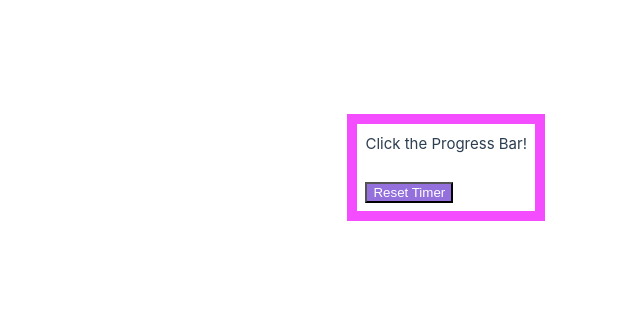
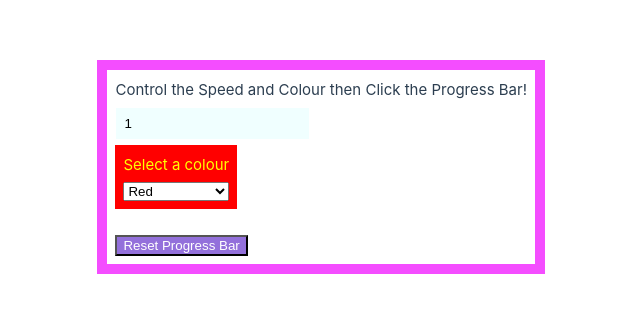
Before and after one commit to MSA0202/vue-minis, a Vue app: page / in a window 1280 px wide. Shown: the part 228-540 px from the top of the page, without its empty margins (95-735 px from the left). Built offline with nearby package versions, Linux system fonts and the light colour scheme.

Commit message:
Task 9 - Add speed controller based on user input and colouring for the progress bar

```diff
--- a/src/components/task9-progressbar/BaseProgressBar.vue
+++ b/src/components/task9-progressbar/BaseProgressBar.vue
@@ -1,13 +1,19 @@
 <template>
 <div class="wrapper">
-<!-- todo allow user input that can control the timeout to increase speed -->
-  <label style="width: fit-content">Click the Progress Bar!</label>
+
+  <label style="width: fit-content">Control the Speed and Colour then Click the Progress Bar!</label>
+
+  <SSCInput v-model="speed" placeholder="Enter Speed (2,3,4)" style="width: fit-content"/>
+
+  <BaseSelect style="width: fit-content; padding: 0.5rem" @selectedValue="changeProgressBarColour"/>
+
   <div class="outer-bar" @click="startCountUp">
-    <div class="progress" :style="{width: width + '%'}">
-
+    <div class="progress" :style="{width: width + '%', backgroundColor: baseSelectedColour}">
     </div>
   </div>
-  <BCButton style="width: fit-content" @click="reset">Reset Timer</BCButton>
+
+  <BCButton style="width: fit-content" @click="reset">Reset Progress Bar</BCButton>
+
 </div>
 </template>
 
@@ -15,11 +21,20 @@
 
 import {ref} from "vue";
 import BCButton from "@/components/task1-basecounter/BCButton.vue";
+import SSCInput from "@/components/super-sub-components/SSCInput.vue";
+import BaseSelect from "@/components/task6-baseselectoption/BaseSelect.vue";
+
+const speed = ref(1);
 
 const width = ref(0)
 let timer: number | null = null
 
-
+/*
+* The interval 'timeout' is what is used to determine the speed at
+* which the progress bar fills. A shorter timeout means the width increases after a shorter
+* period, hence the shorter the period, the more increases overall per the period
+* which makes it faster
+* */
 function startCountUp() {
   stopCountUp()
 
@@ -33,7 +48,7 @@ function startCountUp() {
     {
       stopCountUp()
     }
-  }, 100)
+  }, 100/(speed.value * 10))
 }
 
 function stopCountUp() {
@@ -47,6 +62,12 @@ function reset()
 {
   width.value = 0;
   stopCountUp();
+}
+
+const baseSelectedColour = ref("");
+function changeProgressBarColour(val: string)
+{
+  baseSelectedColour.value = val;
 }
 </script>
 
@@ -70,3 +91,70 @@ function reset()
   width: 0;
 }
 </style>
+
+<!--
+                        At its core, setInterval is just:
+
+                        “Run this function repeatedly every X milliseconds.”
+
+                        🧠 Simple mental model
+                        setInterval(() => {
+                          // code here
+                        }, 1000)
+
+                        👉 Means:
+
+                        Wait 1000ms (1 second)
+                        Run the function
+                        Wait another 1000ms
+                        Run it again
+                        Repeat forever…
+                        ⏱️ Example (your case)
+                        timer = setInterval(() => {
+                          width.value += 10
+                        }, 1000)
+
+                        👉 What happens:
+
+                        After 1 second → width = 10
+                        After 2 seconds → width = 20
+                        After 3 seconds → width = 30
+                        …keeps going
+                        ❗ Important: it NEVER stops on its own
+
+                        That’s the key thing beginners miss.
+
+                        You must stop it manually:
+
+                        clearInterval(timer)
+                        🔁 Lifecycle view
+
+                        Think of it like a loop you don’t control directly:
+
+                        start → repeat → repeat → repeat → ... until you clear it
+                        ⚠️ Common mistake (you almost hit this)
+
+                        If you call setInterval multiple times:
+
+                        startCountUp()
+                        startCountUp()
+                        startCountUp()
+
+                        You now have 3 intervals running at the same time 😬
+
+                        👉 That’s why we always do:
+
+                        stopCountUp()
+
+                        before starting a new one.
+
+                        🆚 setInterval vs setTimeout (quick clarity)
+                        setInterval → repeats forever
+                        setTimeout → runs once
+                        setTimeout(() => {
+                          console.log("runs once after 1 second")
+                        }, 1000)
+                        🧩 Clean analogy
+                        setInterval = ticking clock ⏰
+                        clearInterval = removing the batteries 🔋
+-->
```
